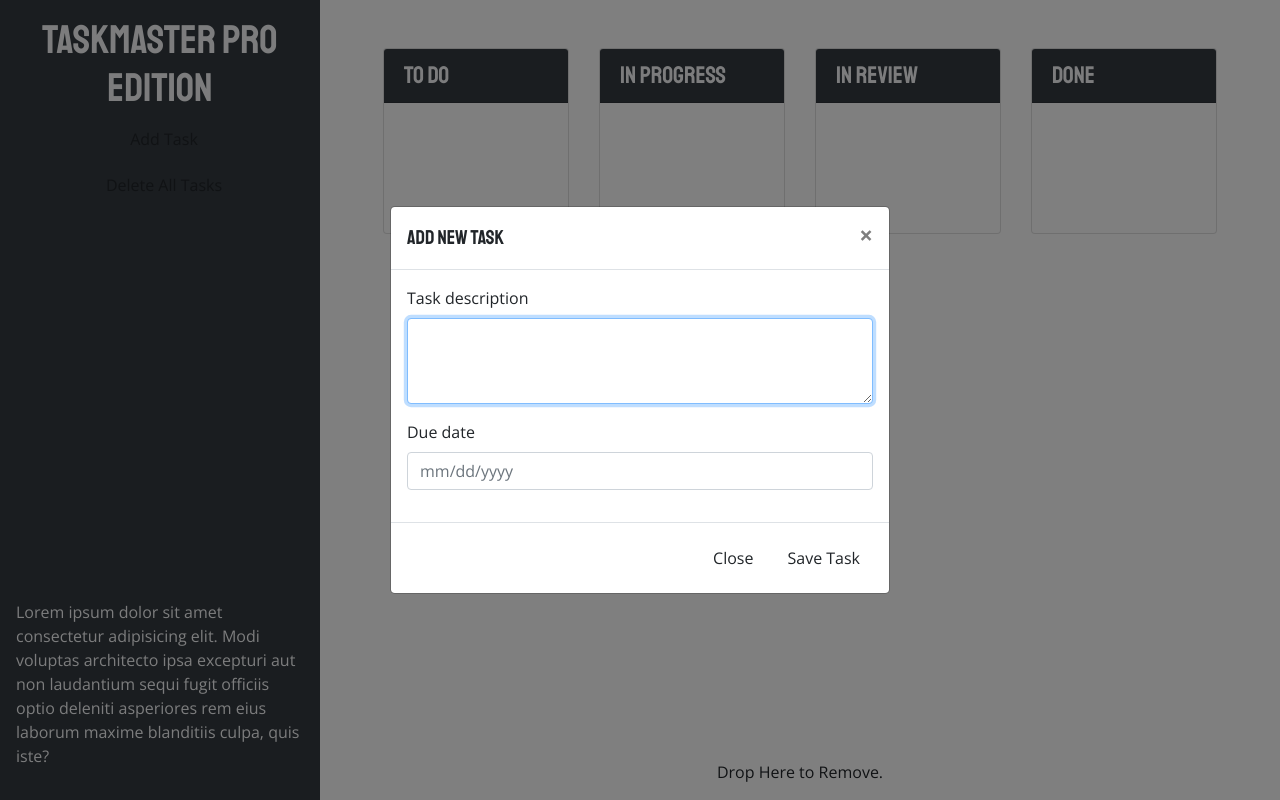
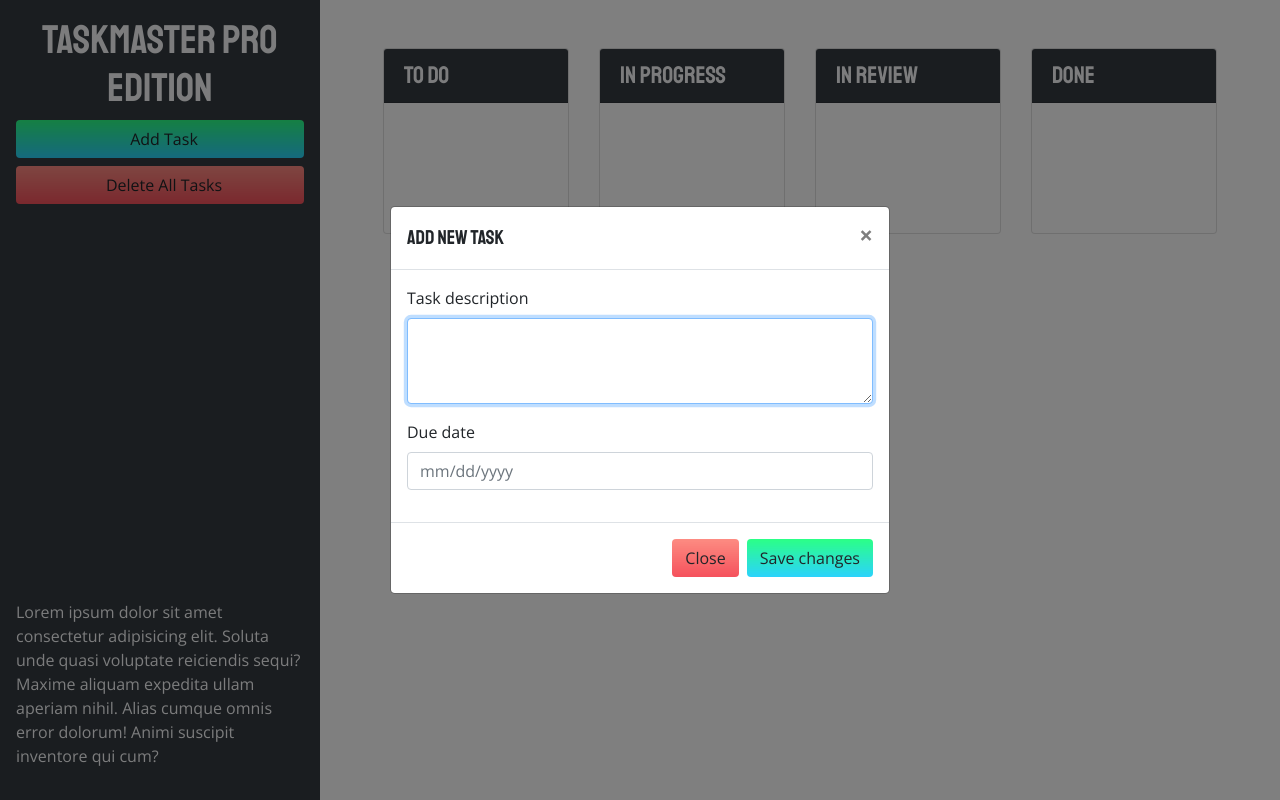
Before and after one commit to NXF1LT3R/taskmaster-pro, a plain HTML site: page index.html in a window 1280 px wide. Both pictures are taken after a click on the button "Add Task". Drawn offline with nearby package versions, Linux system fonts and the light colour scheme; a web font is replaced by a local one.

Commit message:
<index.html & assets/css/style.css>

```diff
--- a/assets/css/style.css
+++ b/assets/css/style.css
@@ -1,9 +1,5 @@
-ul.list-group {
-  min-height: 130px;
-}
-
 body {
-  font-family: "Open Sans", sans-serif;
+  font-family: 'Open Sans', sans-serif;
 }
 
 h1,
@@ -12,32 +8,61 @@ h3,
 h4,
 h5,
 h6 {
-  font-family: "Staatliches", sans-serif;
+  font-family: 'Staatliches', sans-serif;
 }
 
-dropover {
-  background-color: rgba(0,0,0,0.3);
+ul.list-group {
+  min-height: 130px;
 }
 
-dropover-active {
-  background-color: rgba(0,0,0,0.9);
-}
-
-bottom-trash {
+.bottom-trash {
   opacity: 0;
   color: #f1f1f1;
   font-size: 2.3rem;
   font-family: "Staatliches", sans-serif;
   transform: translateY(150px);
   transition: all .5s ease-in-out;
-  background-color: rgba(234,0,39,0.7);
+  background-color: rgba(234, 0, 39, 0.7);
 }
 
-bottom-trash-drag {
+.bottom-trash-drag {
   transform: translateY(0);
   opacity: 1;
 }
 
-bottom-trash-active {
-  background-color: rgba(234,0,39,1);
+.bottom-trash-active {
+  background-color: rgba(234, 0, 39, 1);
 }
+
+.dropover {
+  background: rgba(0,0,0,0.3);
+}
+
+.dropover-active {
+  background: rgba(0,0,0,0.9);
+}
+
+.btn-add,
+.btn-save {
+  background-color: #FA8BFF;
+  background-image: linear-gradient(45deg, #FA8BFF 0%, #2BD2FF 52%, #2BFF88 90%);
+  transition: all .5s ease-out;
+  background-size: 1px 100px;
+  background-position: 0px -10px;
+}
+
+.btn-close,
+.btn-delete {
+  transition: all .5s ease-out;
+  background-size:1px 100px;
+  background-position: 1px -10px;
+  background-color: #ea0028;
+  background-image: linear-gradient(180deg, #FF9A8B 0%, #ea0028 100%);
+}
+
+.btn-save:hover,
+.btn-add:hover,
+.btn-close:hover,
+.btn-delete:hover {
+  background-position: 1px -50px;
+}
--- a/index.html
+++ b/index.html
@@ -8,7 +8,8 @@
   <link rel="stylesheet" href="https://cdnjs.cloudflare.com/ajax/libs/twitter-bootstrap/4.3.1/css/bootstrap.min.css">
   <link rel="stylesheet" href="https://cdnjs.cloudflare.com/ajax/libs/jqueryui/1.12.1/themes/base/jquery-ui.css">
   <link href="https://fonts.googleapis.com/css2?family=Open+Sans:wght@400;700&family=Staatliches&display=swap" rel="stylesheet">
-  <link rel="stylesheet" href="https://cdnjs.cloudflare.com/ajax/libs/open-iconic/1.1.1/font/css/open-iconic-bootstrap.min.css" />
+  <link rel="stylesheet"
+    href="https://cdnjs.cloudflare.com/ajax/libs/open-iconic/1.1.1/font/css/open-iconic-bootstrap.min.css" />
   <link rel="stylesheet" href="./assets/css/style.css" />
   <title>Taskmaster Pro</title>
 </head>
@@ -17,24 +18,19 @@
 
   <div class="row min-vh-100 no-gutters">
     <header class="col-12 col-lg-3 bg-dark text-light sticky-top d-flex flex-column p-4 p-lg-3">
-      <div>
-        <h1 class="text-center"><span class="oi oi-task d-inline d-lg-none"></span>
-          Taskmaster Pro Edition</h1>
-        <div class="ml-md-auto w-100 w-md-auto">
-          <button id="create-task" class="btn btn-block btn-add" data-toggle="modal"
-            data-target="#task-form-modal">
-            <span class="oi oi-plus mr-2"></span>Add Task</button>
-          <button id="remove-tasks" class="btn btn-block btn-delete mb-2 mb-md-4">
-            <span class="oi oi-trash mr-2"></span>Delete All Tasks</button>
-        </div>
-      </div>
+        <h1 class="text-center">
+          <span class="oi oi-task d-inline d-lg-none"></span>
+          Taskmaster Pro Edition
+        </h1>
+          <button id="create-task" class="btn btn-block btn-add" data-toggle="modal" data-target="#task-form-modal"><span class="oi oi-plus mr-2"></span>Add Task</button>
+          <button id="remove-tasks" class="btn btn-block btn-delete mb-2 mb-md-4"><span class="oi oi-trash mr-2"> </span>Delete All Tasks</button>
+
       <span class="oi oi-task display-1 text-center mb-2 d-none d-lg-block mt-auto"></span>
-      <p class="d-none d-lg-block">Lorem ipsum dolor sit amet consectetur adipisicing elit. Modi voluptas
-        architecto ipsa
-        excepturi aut non laudantium sequi fugit officiis optio deleniti asperiores rem eius laborum maxime blanditiis
-        culpa, quis iste?</p>
+      <p class="d-none d-lg-block">
+        Lorem ipsum dolor sit amet consectetur adipisicing elit. Soluta unde quasi voluptate reiciendis sequi? Maxime aliquam expedita ullam aperiam nihil. Alias cumque omnis error dolorum! Animi suscipit inventore qui cum?
+      </p>
     </header>
-    <main class="col-12 col-lg-9 d-flex flex-column">
+    <main class="col-12 col-lg-9 d-flex flex-column ">
       <div class="m-5 row justify-content-around">
           <!--  -->
           <div class="col-12 col-md-6 col-xl-3 mb-3">
@@ -86,12 +82,11 @@
   </div>
 
   <!-- Modal -->
-  <div class="modal fade" id="task-form-modal" tabindex="-1" role="dialog" aria-labelledby="task-form-modal"
-    aria-hidden="true">
+  <div class="modal fade" id="task-form-modal" tabindex="-1" role="dialog" aria-labelledby="task-form-modal" aria-hidden="true">
     <div class="modal-dialog modal-dialog-centered" role="document">
       <div class="modal-content">
         <div class="modal-header">
-          <h5 class="modal-title" id="task-form-modal">Add New Task</h5>
+          <h5 class="modal-title" id="myModalTitle">Add New Task</h5>
           <button type="button" class="close" data-dismiss="modal" aria-label="Close">
             <span aria-hidden="true">&times;</span>
           </button>
@@ -104,13 +99,13 @@
             </div>
             <div class="form-group">
               <label for="modalDueDate">Due date</label>
-              <input type="text" class="form-control" id="modalDueDate" placeholder="mm/dd/yyyy" autocomplete="off" />
+              <input type="text" class="form-control" placeholder="mm/dd/yyyy" id="modalDueDate" autocomplete="off">
             </div>
           </form>
         </div>
         <div class="modal-footer">
           <button type="button" class="btn btn-close" data-dismiss="modal">Close</button>
-          <button type="button" class="btn btn-save">Save Task</button>
+          <button type="button" class="btn btn-save">Save changes</button>
         </div>
       </div>
     </div>
```
